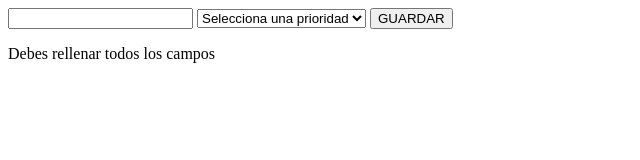
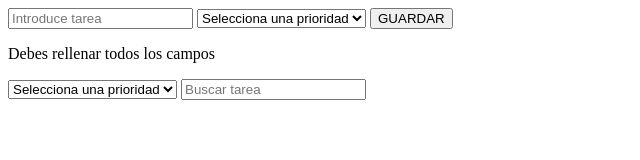
Before and after one commit to Samantha-GitHub/to-do-list-javascript, a plain HTML site: page index.html in a window 1280 px wide. Shown: the whole page, without its empty margins (0-640 px from the left). Drawn offline with Linux system fonts and the light colour scheme.

Commit message:
creacion busqueda de tareas

```diff
--- a/index.html
+++ b/index.html
@@ -13,7 +13,7 @@
 
     <header id="crear-tarea">
 
-        <input type="text" id="tarea">
+        <input type="text" id="introduce-tarea" placeholder="Introduce tarea">
 
         <select id="seleccionar-prioridad">
 
@@ -32,6 +32,26 @@
     </div>
 
 
+    <main>
+
+        <select id="seleccionar-prioridad2">
+
+            <option value="">Selecciona una prioridad</option>
+            <option value="importante">IMPORTANTE</option>
+            <option value="diario">DIARIO</option>
+            <option value="optativo">OPTATIVO</option>
+        </select>
+
+        <input type="text" id="buscar-tarea" placeholder="Buscar tarea">
+
+        <section id="tareas">
+
+
+        </section>
+
+
+    </main>
+
 
 
 
```
